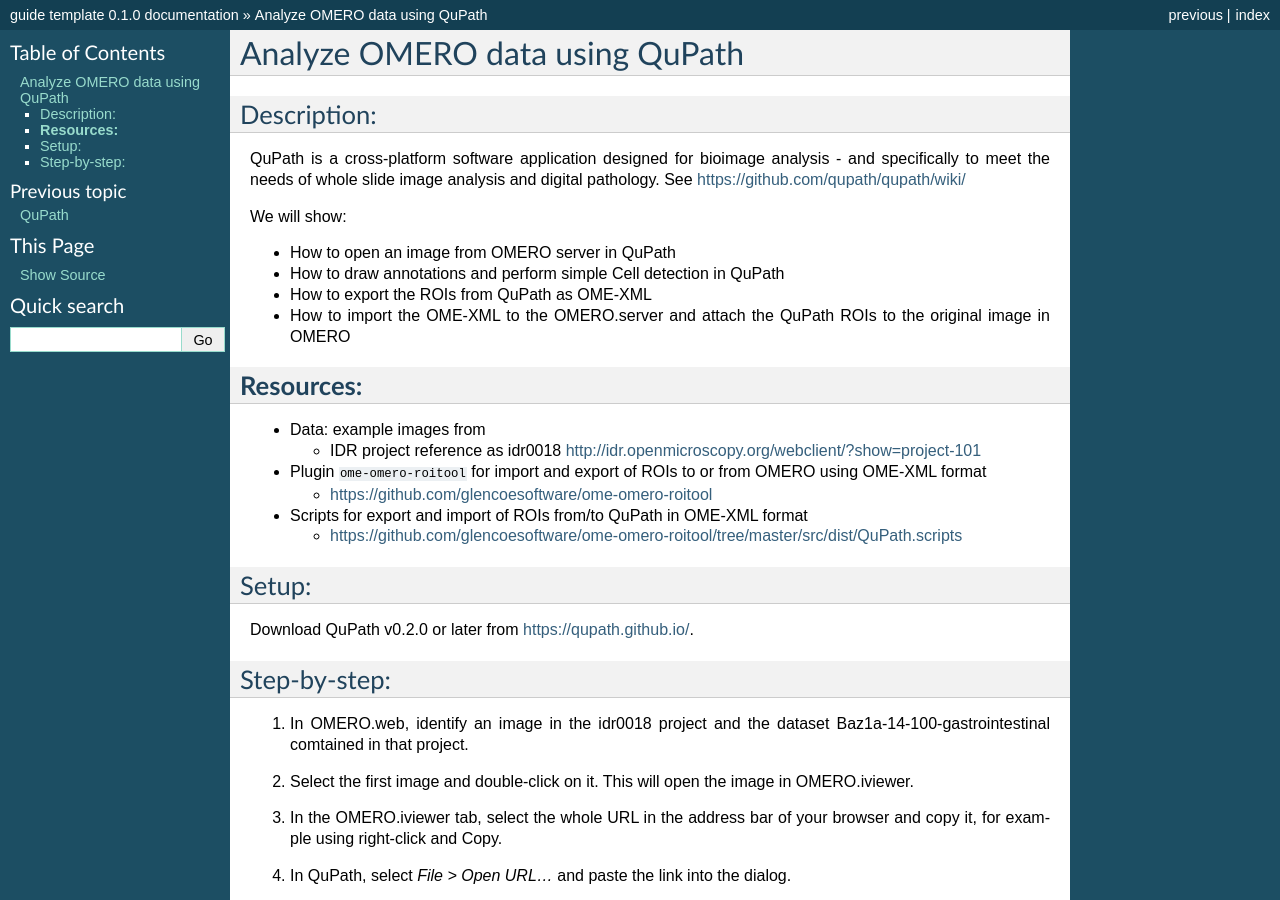
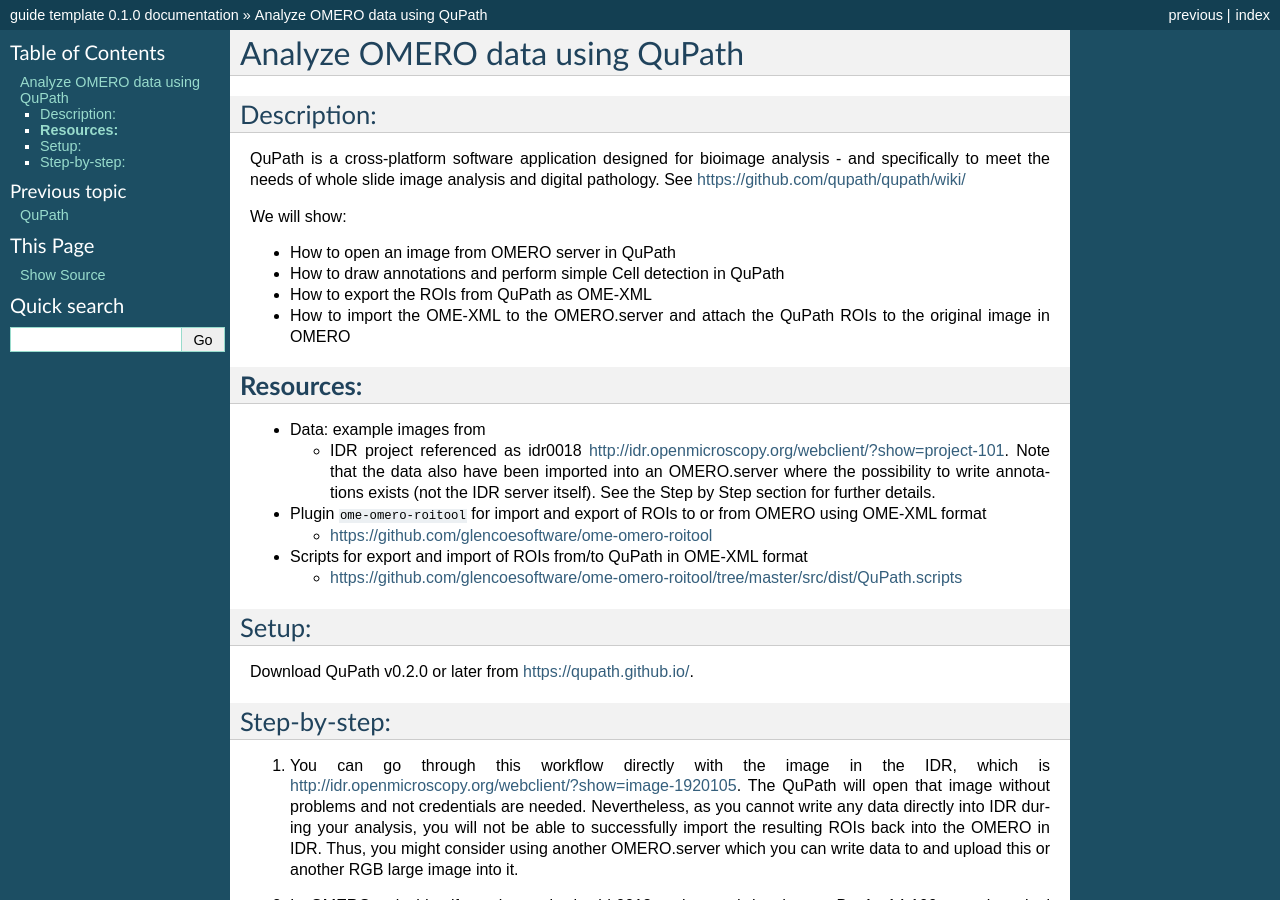
Before and after one commit to ome/omero-guide-qupath, a Sphinx documentation site: the page built from docs/qupath.rst, in a window 1280 px wide and 900 px high. Built offline with Sphinx 7.4.7, drawn with Linux system fonts in a browser that asks for light colours.

Commit message:
Explain the IDR and non-IDR data situation

```diff
--- a/docs/qupath.rst
+++ b/docs/qupath.rst
@@ -22,7 +22,7 @@
 
 - Data: example images from
 
-  - IDR project reference as idr0018 http://idr.openmicroscopy.org/webclient/?show=project-101
+  - IDR project referenced as idr0018 http://idr.openmicroscopy.org/webclient/?show=project-101. Note that the data also have been imported into an OMERO.server where the possibility to write annotations exists (not the IDR server itself). See the Step by Step section for further details.
 
 -  Plugin ``ome-omero-roitool`` for import and export of ROIs to or from OMERO using OME-XML format
 
@@ -41,6 +41,8 @@
 
 Step-by-step:
 -----------------
+
+#. You can go through this workflow directly with the image in the IDR, which is http://idr.openmicroscopy.org/webclient/?show=image-1920105. The QuPath will open that image without problems and not credentials are needed. Nevertheless, as you cannot write any data directly into IDR during your analysis, you will not be able to successfully import the resulting ROIs back into the OMERO in IDR. Thus, you might consider using another OMERO.server which you can write data to and upload this or another RGB large image into it.
 
 #. In OMERO.web, identify an image in the idr0018 project and the dataset Baz1a-14-100-gastrointestinal comtained in that project.
 
```
